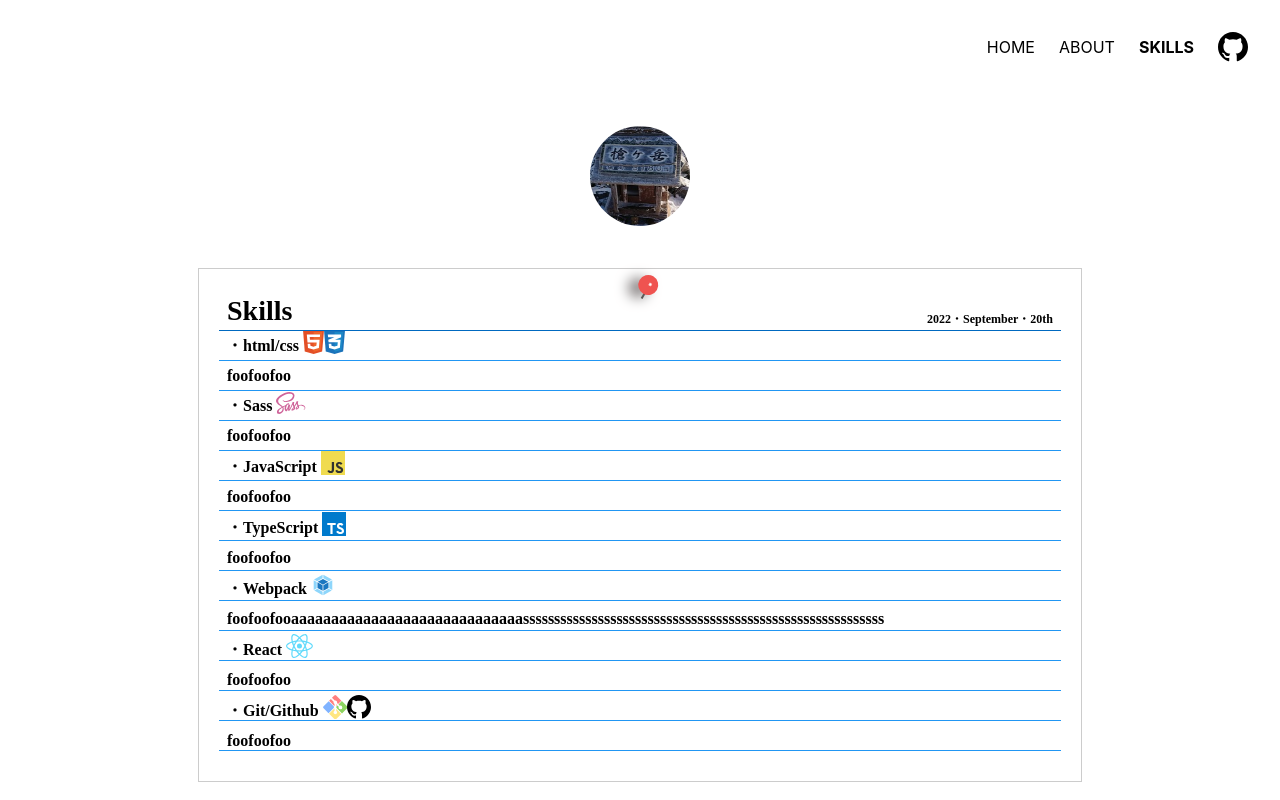
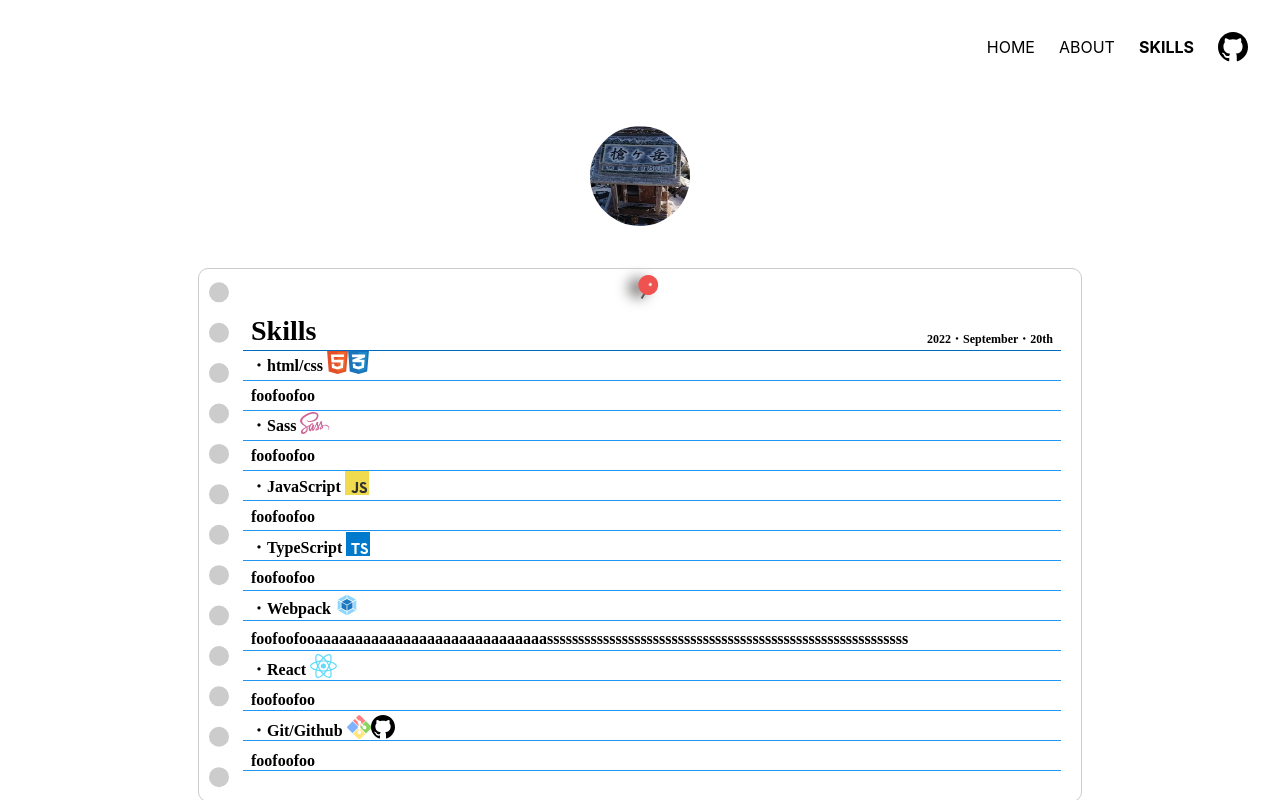
Before and after one commit to mskw-nori/my-portfolio-site, a Next.js app: page /skills in a window 1280 px wide. Built offline with nearby package versions, Linux system fonts and the light colour scheme; a web font is replaced by a local one.

Commit message:
change clipboard ui to loose leaf style

```diff
--- a/src/styles/modules/Clipboard.module.css
+++ b/src/styles/modules/Clipboard.module.css
@@ -41,12 +41,25 @@
 }
 
 .clipboard__contents {
+  position: relative;
   font-family: 'New Tegomin';
   font-weight: 550;
   border: 1px solid #ccc;
+  border-radius: 10px;
   transform-origin: center 15px;
   animation: rolling 2s ease-in-out;
-  padding: 1.5rem 1.25rem;
+  padding: 2.75rem 1.25rem 1.5rem 2.75rem;
+}
+.clipboard__contents::before {
+  content: '';
+  display:  block;
+  position: absolute;
+  border-left: dotted 20px #ccc;
+  height: 95%;
+  top: 50%;
+  left: 10px;
+  transform: translateY(-50%);
+  z-index: 1;
 }
 @keyframes rolling {
   0% {
```
